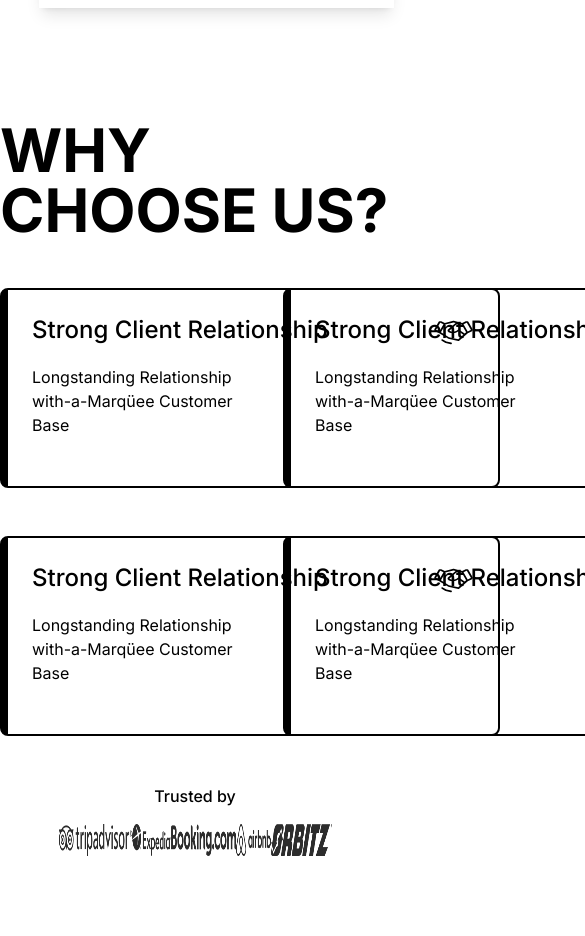
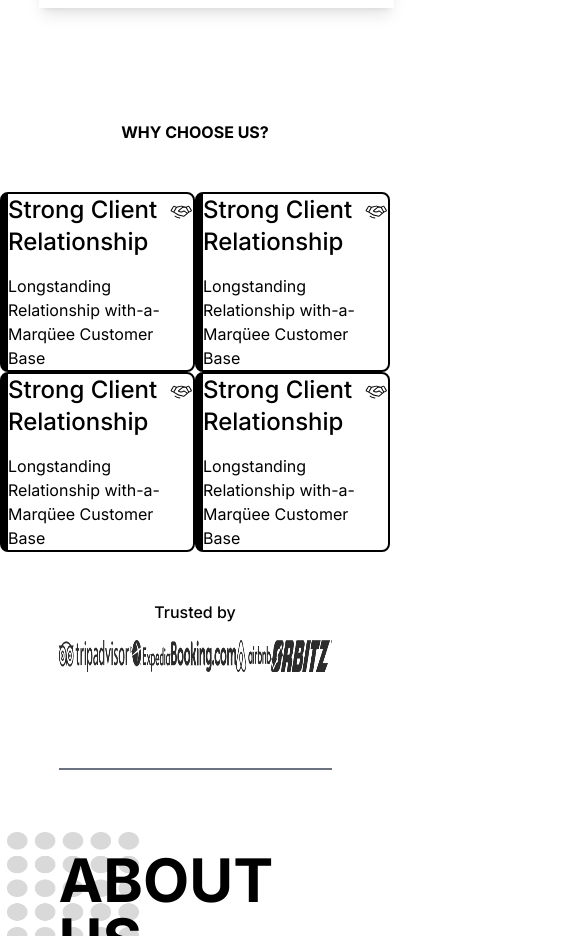
Before and after one commit to Vivek7038/lcm-logistics-next, a Next.js app: page / in a window 390 px wide. Shown: the part 3540-4476 px from the top of the page, 585 px wide, since content can reach past the window. Built offline with nearby package versions, Linux system fonts and the light colour scheme.

Commit message:
Added choose us responsiveness md

```diff
--- a/app/_components/Navbar.jsx
+++ b/app/_components/Navbar.jsx
@@ -40,7 +40,7 @@ const Navbar = () => {
   }, []);
   return (
     <main
-      className={`z-[9999] min-h-30  fixed  w-[100vw]  text-white ${
+      className={`z-[9999] min-h-30  fixed  lg:w-[100vw]  text-white ${
         color ? "bg-black" : ""
       }`}
     >
--- a/app/_components/chooseus-card.jsx
+++ b/app/_components/chooseus-card.jsx
@@ -1,6 +1,6 @@
 export default function Choosecard(props){
     return(
-        <div className={"p-6 border-black border-solid border-2 rounded-lg border-l-8 w-[500px] h-[200px]"} >
+        <div className={"xl:p-6 md:p-4 border-black border-solid border-2 rounded-lg border-l-8 xl:w-[500px] xl:h-[200px] md:w-[350px] md:h-[190px]"} >
             <div className={"text-2xl flex justify-between font-medium "}>
                 {props.title}
                 {/*<svg width="41" height="35" viewBox="0 0 41 35" fill="none" xmlns="http://www.w3.org/2000/svg">*/}
@@ -11,7 +11,7 @@ export default function Choosecard(props){
                 {props.svg}
 
             </div>
-            <div className={"mt-4 w-[50%]"}>
+            <div className={"mt-4 xl:w-[50%] md:w-[80%]"}>
                 {props.desc}
             </div>
         </div>
--- a/app/globals.css
+++ b/app/globals.css
@@ -2,7 +2,13 @@
 @tailwind components;
 @tailwind utilities;
 
+*{
+    margin:0;
+    padding: 0;
+    box-sizing: border-box;
+}
 :root {
+
        --background-color: #FFFFFF;
        --text-color: #000000;
        --footer-text:#838383;
--- a/app/page.js
+++ b/app/page.js
@@ -109,11 +109,11 @@ Base`,
 
             {/*    --------------------Why choose us*/}
             <div className={" w-[100vw] my-4 max-w-[100vw] py-12 flex flex-col items-center "}>
-                <div className={"w-[100%] flex justify-center font-bold text-6xl"}>
+                <div className={"w-[100%] flex justify-center font-bold xl:text-6xl md:text-5xl"}>
                     WHY CHOOSE US?
                 </div>
 
-                <div className={"grid grid-cols-2 gap-x-44 gap-y-12 my-12"}>
+                <div className={"grid grid-cols-2 xl:gap-x-44 xl:gap-y-12 md:gap-x-12 md:gap-y-8 my-12"}>
                     {chooseus.map((ele,index) => {
                         return (<Choosecard key={index} title={ele.title} desc={ele.desc} svg={ele.svg}/>)
                     })}
```
